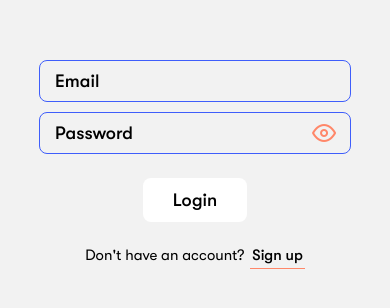
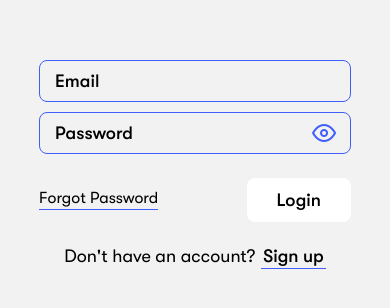
Before and after one commit to victoribironke/stylistic-app, a React Native app: screen / in a window 390 px wide. Shown: the part 258-566 px from the top of the page. Built offline with nearby package versions, Linux system fonts and the light colour scheme; no server answers.

Commit message:
feat: added 'forgot password'

```diff
--- a/src/components/Login.tsx
+++ b/src/components/Login.tsx
@@ -4,10 +4,12 @@ import { loadingState } from "../atoms/atoms";
 import { validateEmail } from "../utils/helpers";
 import { useRecoilState } from "recoil";
 import { loginSignupStyles } from "../../styles/login-signup";
-import { signInWithEmailAndPassword } from "firebase/auth";
+import {
+  sendPasswordResetEmail,
+  signInWithEmailAndPassword,
+} from "firebase/auth";
 import { Text, TextInput, TouchableOpacity, View } from "react-native";
 import { Feather } from "@expo/vector-icons";
-
 import { COLORS, formStyles } from "../../styles/general";
 
 const Login = () => {
@@ -24,6 +26,9 @@ const Login = () => {
     passwordIcon,
     passwordView,
     loadingText,
+    loginView,
+    forgotButton,
+    forgotText,
   } = loginSignupStyles;
   const { formView, input } = formStyles;
 
@@ -34,17 +39,30 @@ const Login = () => {
       try {
         setIsLoading("Logging in...");
 
-        const user = await (
-          await signInWithEmailAndPassword(auth, email, password)
-        ).user;
+        await signInWithEmailAndPassword(auth, email, password);
       } catch (e) {
-        setIsLoading("");
         setError("Email or password is incorrect");
       }
-    } else {
-      setError("Invalid email address");
+    } else setError("Invalid email address");
+
+    setIsLoading("");
+  };
+
+  const sendResetEmail = async () => {
+    if (validateEmail(email)) {
+      try {
+        await sendPasswordResetEmail(auth, email);
+
+        setIsLoading("Password reset link sent");
+      } catch (e) {
+        setError("No user found with that email address");
+      }
+    } else setError("Invalid email address");
+
+    setTimeout(() => {
+      setError("");
       setIsLoading("");
-    }
+    }, 2000);
   };
 
   return (
@@ -67,7 +85,7 @@ const Login = () => {
           <Feather
             name={!viewPassword ? "eye" : "eye-off"}
             size={24}
-            color={COLORS.deepOrange}
+            color={COLORS.blue}
             style={passwordIcon}
             onPress={() => setViewPassword((prev) => !prev)}
           />
@@ -78,9 +96,15 @@ const Login = () => {
 
       {isLoading && <Text style={loadingText}>{isLoading}</Text>}
 
-      <TouchableOpacity style={actionButton} onPress={handleAuth}>
-        <Text style={actionText}>Login</Text>
-      </TouchableOpacity>
+      <View style={loginView}>
+        <TouchableOpacity style={forgotButton} onPress={sendResetEmail}>
+          <Text style={forgotText}>Forgot Password</Text>
+        </TouchableOpacity>
+
+        <TouchableOpacity style={actionButton} onPress={handleAuth}>
+          <Text style={actionText}>Login</Text>
+        </TouchableOpacity>
+      </View>
     </>
   );
 };
--- a/src/components/Signup.tsx
+++ b/src/components/Signup.tsx
@@ -1,6 +1,6 @@
 import { auth, db } from "../firebase/firebase";
 import { useState } from "react";
-import { loadingState, userState } from "../atoms/atoms";
+import { loadingState } from "../atoms/atoms";
 import { validateEmail } from "../utils/helpers";
 import { useRecoilState } from "recoil";
 import { loginSignupStyles } from "../../styles/login-signup";
@@ -46,17 +46,16 @@ const Signup = () => {
           name: fullname,
           imageURL: profilePlaceholder(fullname),
           credits: 100,
+          closetItems: [],
         });
 
         await setDoc(doc(db, "user-mappings", user.email!), { uid: user.uid });
       } catch (e) {
-        setIsLoading("");
         setError("Email already in use");
       }
-    } else {
-      setError("Invalid email address");
-      setIsLoading("");
-    }
+    } else setError("Invalid email address");
+
+    setIsLoading("");
   };
 
   return (
@@ -85,7 +84,7 @@ const Signup = () => {
           <Feather
             name={!viewPassword ? "eye" : "eye-off"}
             size={24}
-            color={COLORS.deepOrange}
+            color={COLORS.blue}
             style={passwordIcon}
             onPress={() => setViewPassword((prev) => !prev)}
           />
--- a/styles/login-signup.ts
+++ b/styles/login-signup.ts
@@ -13,11 +13,11 @@ export const loginSignupStyles = StyleSheet.create({
     flexDirection: "row",
     gap: 6,
   },
-  footerText: { fontSize: 15 },
+  footerText: { fontSize: 18 },
   footerButton: {
-    borderBottomColor: COLORS.deepOrange,
+    borderBottomColor: COLORS.blue,
     borderBottomWidth: 1,
-    paddingBottom: 4,
+    paddingBottom: 2,
     paddingHorizontal: 2,
   },
   passwordView: { alignItems: "center", justifyContent: "center" },
@@ -37,8 +37,20 @@ export const loginSignupStyles = StyleSheet.create({
     fontFamily: FONTS.medium,
   },
   loadingText: {
-    color: COLORS.deepOrange,
+    color: COLORS.blue,
     fontSize: 16,
     fontFamily: FONTS.medium,
   },
+  loginView: {
+    flexDirection: "row",
+    justifyContent: "space-between",
+    alignItems: "center",
+    width: "80%",
+  },
+  forgotButton: {
+    borderBottomColor: COLORS.blue,
+    borderBottomWidth: 1,
+    paddingBottom: 2,
+  },
+  forgotText: { fontFamily: FONTS.regular, fontSize: 16 },
 });
```
